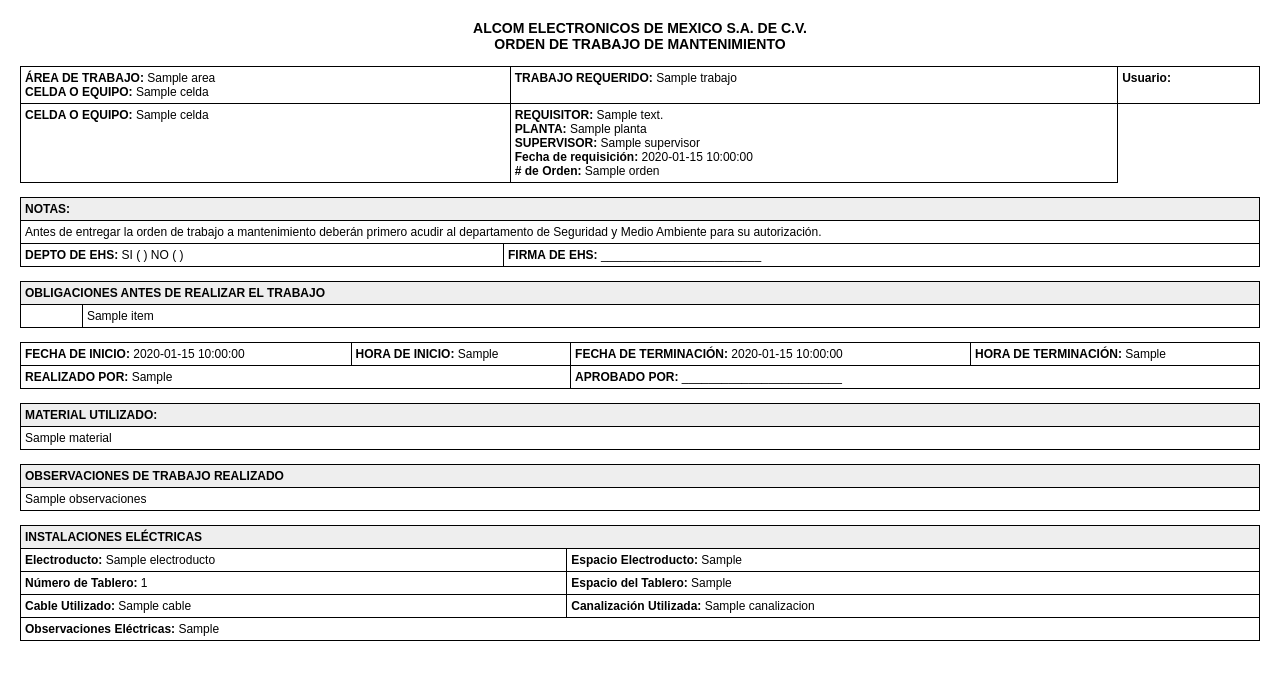
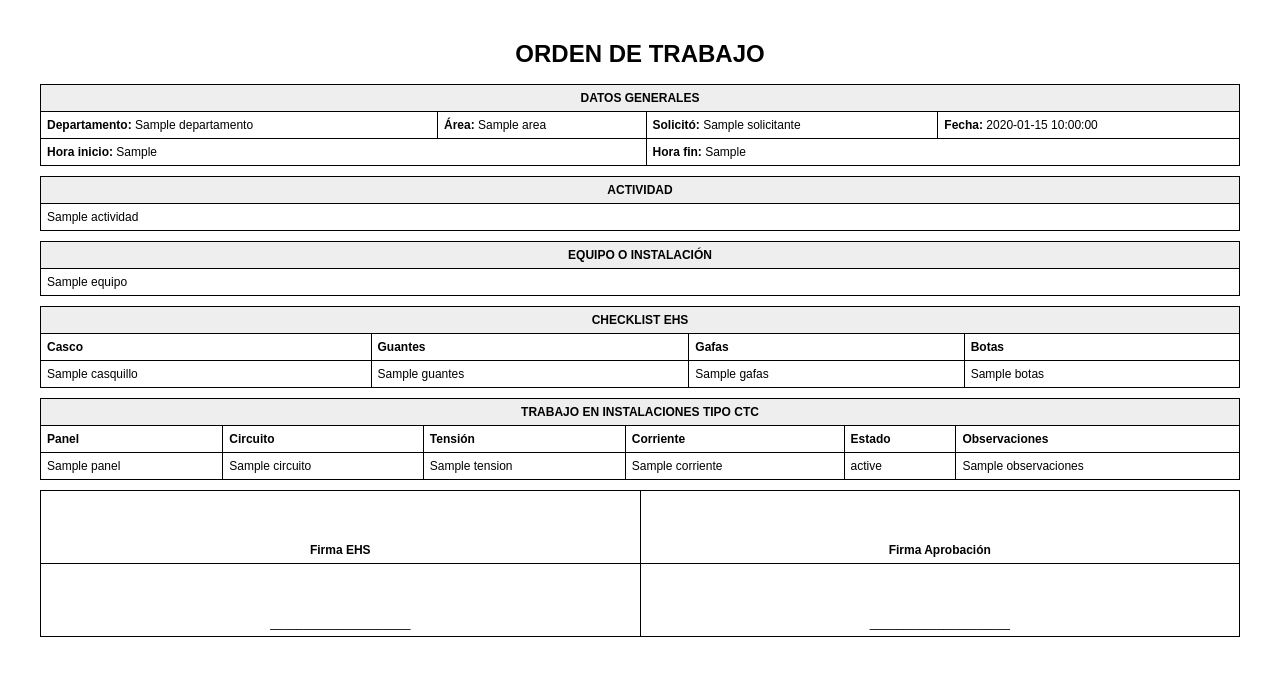
Before and after one commit to tenorio3g/Ordenes, a Flask app: template templates/pdf_template.html in a window 1280 px wide. Shown: the top 680 px of the page. Run offline with Flask 3, Linux system fonts and the light colour scheme; the template is opened without the code that fills it: most values are stand-ins (such as "Sample title", 1, 10 or a date in 2020).

Commit message:
Update pdf_template.html

```diff
--- a/templates/pdf_template.html
+++ b/templates/pdf_template.html
@@ -2,166 +2,119 @@
 <html lang="es">
 <head>
   <meta charset="UTF-8">
-  <title>Orden de Trabajo de Mantenimiento</title>
+  <title>Orden de Trabajo</title>
   <style>
-      @page {
-    size: 11in 8.5in;
-  }
-  body {
-    font-family: Arial, sans-serif;
-    font-size: 12px;
-    margin: 20px;
-  }
-
     body {
       font-family: Arial, sans-serif;
       font-size: 12px;
-      margin: 20px;
+      margin: 40px;
     }
-
+    h1 {
+      text-align: center;
+    }
     table {
       width: 100%;
       border-collapse: collapse;
+      margin-bottom: 10px;
     }
-
-    td, th {
+    th, td {
       border: 1px solid #000;
-      padding: 4px;
-      vertical-align: top;
+      padding: 6px;
+      text-align: left;
     }
-
-    .no-border {
-      border: none;
-    }
-
-    .center {
+    .section-title {
+      background-color: #eee;
+      font-weight: bold;
       text-align: center;
     }
-
-    .checkbox {
-      font-family: DejaVu Sans, sans-serif;
+    .signatures td {
+      height: 60px;
+      vertical-align: bottom;
+      text-align: center;
     }
-
-    .section-title {
-      font-weight: bold;
-      background: #eee;
-      text-align: left;
+    .small-table th, .small-table td {
+      font-size: 10px;
     }
   </style>
 </head>
 <body>
-
-  <h3 class="center">ALCOM ELECTRONICOS DE MEXICO S.A. DE C.V.<br>ORDEN DE TRABAJO DE MANTENIMIENTO</h3>
+  <h1>ORDEN DE TRABAJO</h1>
 
   <table>
+    <tr><th colspan="4" class="section-title">DATOS GENERALES</th></tr>
     <tr>
-      <td><strong>ÁREA DE TRABAJO:</strong> {{ orden.area }}</br>
-          <strong>CELDA O EQUIPO:</strong> {{ orden.celda }}</td>
-      <td><strong>TRABAJO REQUERIDO:</strong> {{ orden.trabajo }}</td>
-      <td><strong>Usuario:</strong> </td>
+      <td><strong>Departamento:</strong> {{ orden.departamento }}</td>
+      <td><strong>Área:</strong> {{ orden.area }}</td>
+      <td><strong>Solicitó:</strong> {{ orden.solicitante }}</td>
+      <td><strong>Fecha:</strong> {{ orden.fecha }}</td>
     </tr>
     <tr>
-      <td><strong>CELDA O EQUIPO:</strong> {{ orden.celda }}</td>
-      <td>
-        <strong>REQUISITOR:</strong> {{ orden.requisitor }}<br>
-        <strong>PLANTA:</strong> {{ orden.planta }}<br>
-        <strong>SUPERVISOR:</strong> {{ orden.supervisor }}<br>
-        <strong>Fecha de requisición:</strong> {{ orden.fecha_requisicion }}<br>
-        <strong># de Orden:</strong> {{ orden.orden }}
-      </td>
+      <td colspan="2"><strong>Hora inicio:</strong> {{ orden.hora_inicio }}</td>
+      <td colspan="2"><strong>Hora fin:</strong> {{ orden.hora_fin }}</td>
     </tr>
   </table>
 
-  <br>
-
   <table>
+    <tr><th colspan="4" class="section-title">ACTIVIDAD</th></tr>
     <tr>
-      <td class="section-title" colspan="2">NOTAS:</td>
-    </tr>
-    <tr>
-      <td colspan="2">
-        Antes de entregar la orden de trabajo a mantenimiento deberán primero acudir al departamento de Seguridad y Medio Ambiente para su autorización.
-      </td>
-    </tr>
-    <tr>
-      <td><strong>DEPTO DE EHS:</strong> SI ( ) NO ( )</td>
-      <td><strong>FIRMA DE EHS:</strong> ________________________</td>
+      <td colspan="4">{{ orden.actividad }}</td>
     </tr>
   </table>
 
-  <br>
+  <table>
+    <tr><th colspan="4" class="section-title">EQUIPO O INSTALACIÓN</th></tr>
+    <tr>
+      <td colspan="4">{{ orden.equipo }}</td>
+    </tr>
+  </table>
 
   <table>
+    <tr><th colspan="4" class="section-title">CHECKLIST EHS</th></tr>
     <tr>
-      <td class="section-title" colspan="3">OBLIGACIONES ANTES DE REALIZAR EL TRABAJO</td>
+      <th>Casco</th>
+      <th>Guantes</th>
+      <th>Gafas</th>
+      <th>Botas</th>
     </tr>
-    {% for item in checklist %}
     <tr>
-      <td style="width: 5%;">{% if item in orden.check %}✓{% else %} {% endif %}</td>
-      <td style="width: 95%;" colspan="2">{{ item }}</td>
+      <td>{{ orden.casquillo }}</td>
+      <td>{{ orden.guantes }}</td>
+      <td>{{ orden.gafas }}</td>
+      <td>{{ orden.botas }}</td>
+    </tr>
+  </table>
+
+  <table>
+    <tr><th colspan="6" class="section-title">TRABAJO EN INSTALACIONES TIPO CTC</th></tr>
+    <tr>
+      <th>Panel</th>
+      <th>Circuito</th>
+      <th>Tensión</th>
+      <th>Corriente</th>
+      <th>Estado</th>
+      <th>Observaciones</th>
+    </tr>
+    {% for fila in orden.instalaciones %}
+    <tr>
+      <td>{{ fila.panel }}</td>
+      <td>{{ fila.circuito }}</td>
+      <td>{{ fila.tension }}</td>
+      <td>{{ fila.corriente }}</td>
+      <td>{{ fila.estado }}</td>
+      <td>{{ fila.observaciones }}</td>
     </tr>
     {% endfor %}
   </table>
 
-  <br>
-
-  <table>
+  <table class="signatures">
     <tr>
-      <td><strong>FECHA DE INICIO:</strong> {{ orden.fecha_inicio }}</td>
-      <td><strong>HORA DE INICIO:</strong> {{ orden.hora_inicio }}</td>
-      <td><strong>FECHA DE TERMINACIÓN:</strong> {{ orden.fecha_fin }}</td>
-      <td><strong>HORA DE TERMINACIÓN:</strong> {{ orden.hora_fin }}</td>
+      <td><strong>Firma EHS</strong></td>
+      <td><strong>Firma Aprobación</strong></td>
     </tr>
     <tr>
-      <td colspan="2"><strong>REALIZADO POR:</strong> {{ orden.realizado_por }}</td>
-      <td colspan="2"><strong>APROBADO POR:</strong> ________________________</td>
+      <td>_____________________</td>
+      <td>_____________________</td>
     </tr>
   </table>
-
-  <br>
-
-  <table>
-    <tr>
-      <td class="section-title">MATERIAL UTILIZADO:</td>
-    </tr>
-    <tr>
-      <td>{{ orden.material }}</td>
-    </tr>
-  </table>
-
-  <br>
-
-  <table>
-    <tr>
-      <td class="section-title">OBSERVACIONES DE TRABAJO REALIZADO</td>
-    </tr>
-    <tr>
-      <td>{{ orden.observaciones }}</td>
-    </tr>
-  </table>
-
-  <br>
-
-  <table>
-    <tr>
-      <td class="section-title" colspan="2">INSTALACIONES ELÉCTRICAS</td>
-    </tr>
-    <tr>
-      <td><strong>Electroducto:</strong> {{ orden.electroducto }}</td>
-      <td><strong>Espacio Electroducto:</strong> {{ orden.espacio_electroducto }}</td>
-    </tr>
-    <tr>
-      <td><strong>Número de Tablero:</strong> {{ orden.num_tablero }}</td>
-      <td><strong>Espacio del Tablero:</strong> {{ orden.espacio_tablero }}</td>
-    </tr>
-    <tr>
-      <td><strong>Cable Utilizado:</strong> {{ orden.cable }}</td>
-      <td><strong>Canalización Utilizada:</strong> {{ orden.canalizacion }}</td>
-    </tr>
-    <tr>
-      <td colspan="2"><strong>Observaciones Eléctricas:</strong> {{ orden.obs_electrica }}</td>
-    </tr>
-  </table>
-
 </body>
 </html>
```
